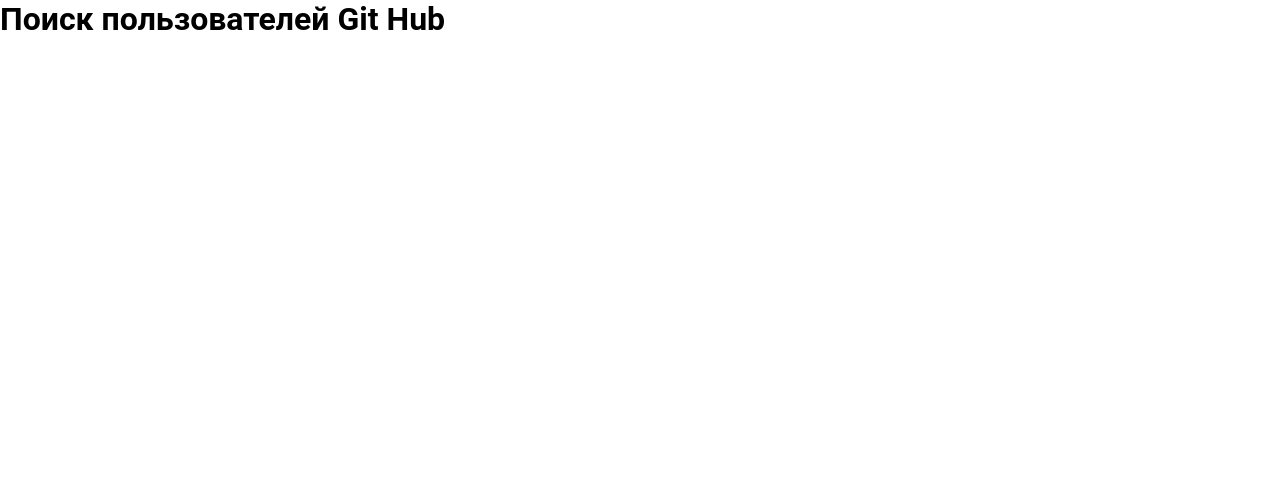
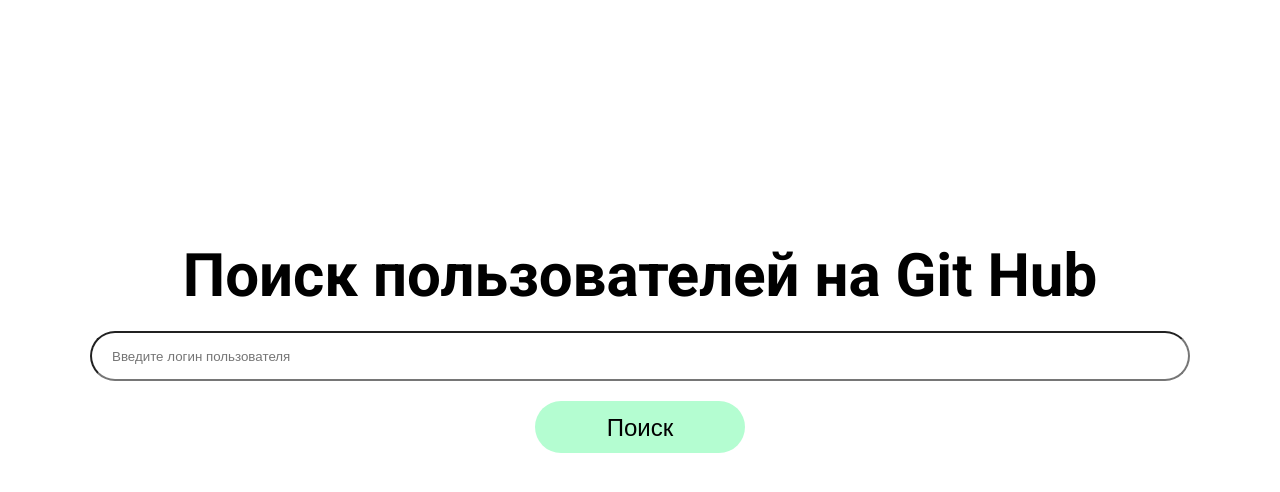
Before and after one commit to NinaBobyleva/certification, a React (Vite) app: page / in a window 1280 px wide. Shown: the top 492 px of the page. Built offline with nearby package versions, Linux system fonts and the light colour scheme.

Commit message:
Начальная верстка и стили готовы

```diff
--- a/index.html
+++ b/index.html
@@ -1,9 +1,15 @@
-<!doctype html>
+<!DOCTYPE html>
 <html lang="ru">
   <head>
     <meta charset="UTF-8" />
     <link rel="icon" type="image/svg+xml" href="/vite.svg" />
     <meta name="viewport" content="width=device-width, initial-scale=1.0" />
+    <link rel="preconnect" href="https://fonts.googleapis.com" />
+    <link rel="preconnect" href="https://fonts.gstatic.com" crossorigin />
+    <link
+      href="https://fonts.googleapis.com/css2?family=Roboto+Flex:opsz,wght@8..144,200;8..144,300;8..144,400;8..144,700;8..144,800;8..144,900&family=Roboto:wght@400;500;700&display=swap"
+      rel="stylesheet"
+    />
     <title>Пользователи Git Hub</title>
   </head>
   <body>
--- /dev/null
+++ b/src/components/Button/Button.tsx
@@ -0,0 +1,7 @@
+import * as S from "./button.styled.ts"
+
+export function Button() {
+    return(
+        <S.Button>Поиск</S.Button>
+    );
+}
--- /dev/null
+++ b/src/components/Button/button.styled.ts
@@ -0,0 +1,13 @@
+import styled from "styled-components";
+
+export const Button = styled.button`
+    width: 210px;
+    height: 52px;
+    border-radius: 30px;
+    border: none;
+    background-color: #B4FDD1;
+    font-weight: 400;
+    font-size: 24px;
+    line-height: 3px;
+    color: #000;
+`;
--- /dev/null
+++ b/src/components/Search/Search.tsx
@@ -0,0 +1,7 @@
+import * as S from "./search.styled";
+
+export function Search() {
+    return(
+        <S.Input type="text" placeholder="Введите логин пользователя" />
+    );
+}
--- /dev/null
+++ b/src/components/Search/search.styled.ts
@@ -0,0 +1,15 @@
+import styled from "styled-components";
+
+export const Input = styled.input`
+  width: 1100px;
+  height: 50px;
+  outline: none;
+  padding: 20px;
+  border-radius: 30px;
+  ::placeholder {
+    font-weight: 400;
+    font-size: 24px;
+    line-height: 3px;
+    color: #94a6be;
+  }
+`;
--- /dev/null
+++ b/src/components/UserList/UserList.tsx
@@ -0,0 +1,5 @@
+export function UserList() {
+    return(
+        <div></div>
+    );
+}
--- a/src/pages/HomePage/HomePage.tsx
+++ b/src/pages/HomePage/HomePage.tsx
@@ -1,9 +1,19 @@
-import { Title } from "./homePage.styled.ts";
+import { Button } from "../../components/Button/Button.tsx";
+import { Search } from "../../components/Search/Search.tsx";
+import { UserList } from "../../components/UserList/UserList.tsx";
+import * as S from "./homePage.styled.ts";
 
 export function HomePage() {
-    return(
-        <>
-        <Title>Поиск пользователей Git Hub</Title>
-        </>
-    );
+  return (
+    <>
+      <S.Container>
+        <S.SearchBox>
+          <S.Title>Поиск пользователей на Git Hub</S.Title>
+          <Search />
+          <Button />
+          <UserList />
+        </S.SearchBox>
+      </S.Container>
+    </>
+  );
 }
--- a/src/pages/HomePage/homePage.styled.ts
+++ b/src/pages/HomePage/homePage.styled.ts
@@ -1,7 +1,24 @@
 import styled from "styled-components";
 
-// export const Main =
+export const Main = styled.div`
+    max-width: 1440px;
+`;
+
+export const Container = styled.div`
+    padding-left: calc(50% - 600px);
+    padding-right: calc(50% - 600px);
+`;
+
+export const SearchBox = styled.div`
+    display: flex;
+    flex-direction: column;
+    align-items: center;
+    gap: 20px;
+    margin-top: 240px;
+`;
 
 export const Title = styled.h1`
+    font-weight: 700;
+    font-size: 60px;
     color: black;
 `;
```
Also changed, not shown: src/components/UserList/userList.styled.ts (added).
